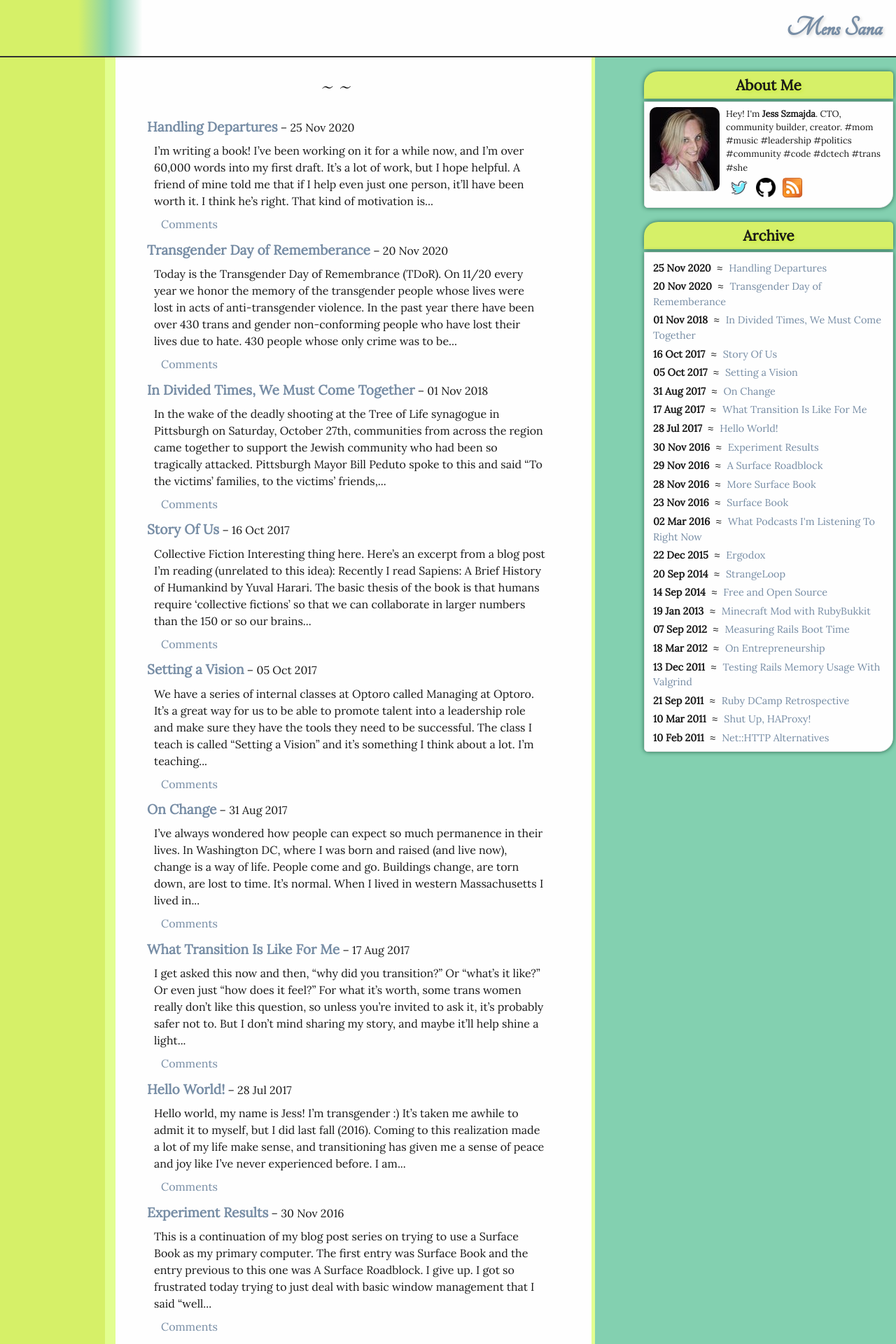
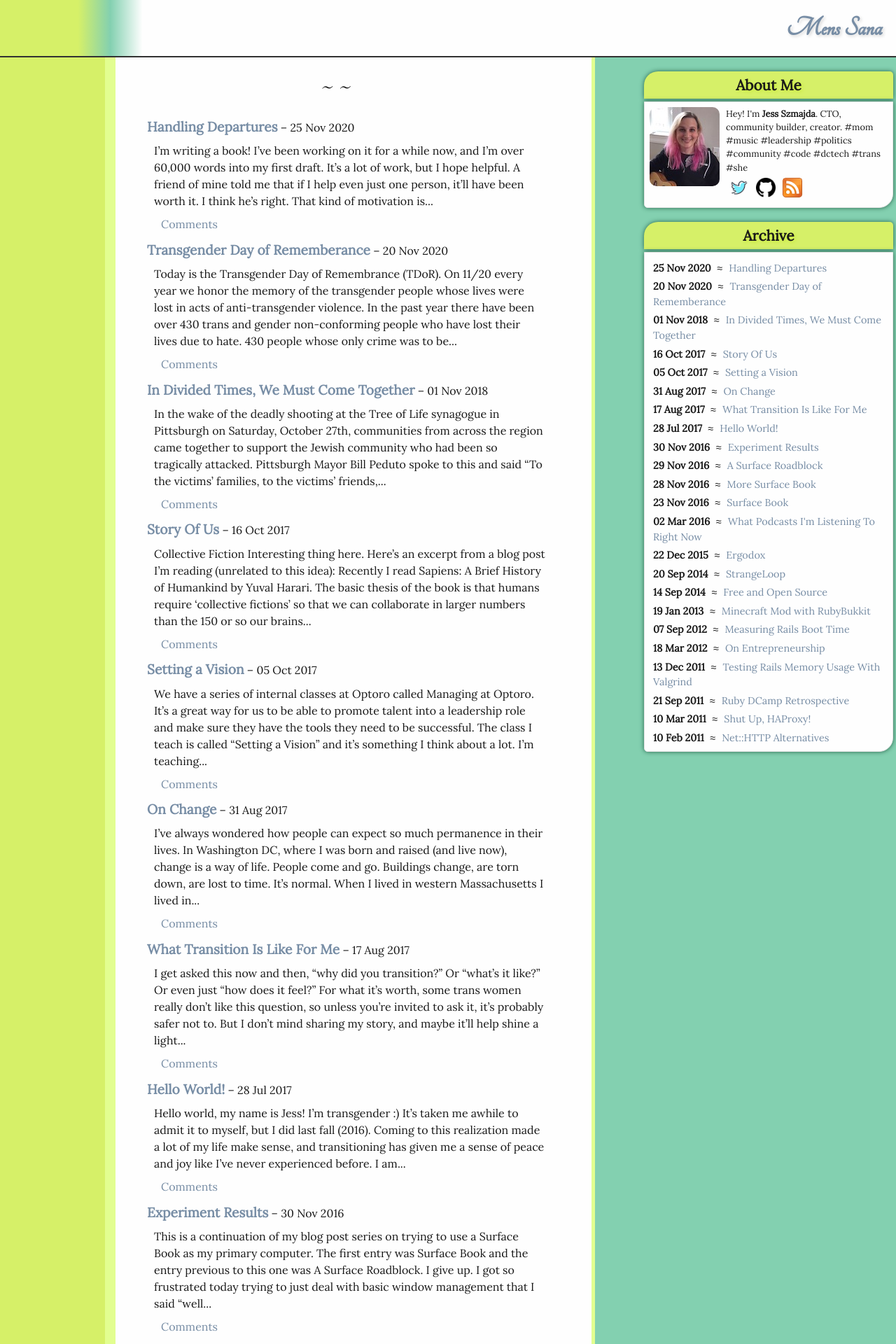
Before and after one commit to jszmajda/blog, a Jekyll site: the page built from index.html, in a window 1280 px wide. Shown: the top 1920 px of the page at 70% size. Built offline with Jekyll 4.4.1, drawn with Linux system fonts in a browser that asks for light colours; some web fonts are replaced; comment, search, counter and statistics services are not loaded.

Commit message:
updated profile image

```diff
--- a/_layouts/default.html
+++ b/_layouts/default.html
@@ -75,7 +75,7 @@ site_title: Mens Sana
         <h3>About Me</h3>
         <ul>
           <li class="abtme">
-            <img src="/img/profile.jpg" style="float: left; border-radius: 10px" width="100" height="120"/>
+            <img src="/img/tiny-profile.jpeg" style="float: left; border-radius: 10px" width="100" height="113"/>
             Hey! I'm <strong>Jess Szmajda</strong>. CTO, community builder, creator. #mom #music #leadership #politics #community #code #dctech #trans #she
           </li>
 
```
Also changed, not shown: img/tiny-profile.jpeg (added).
